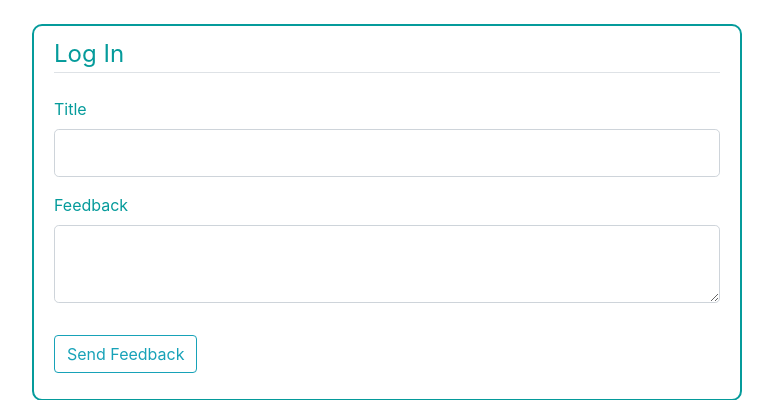
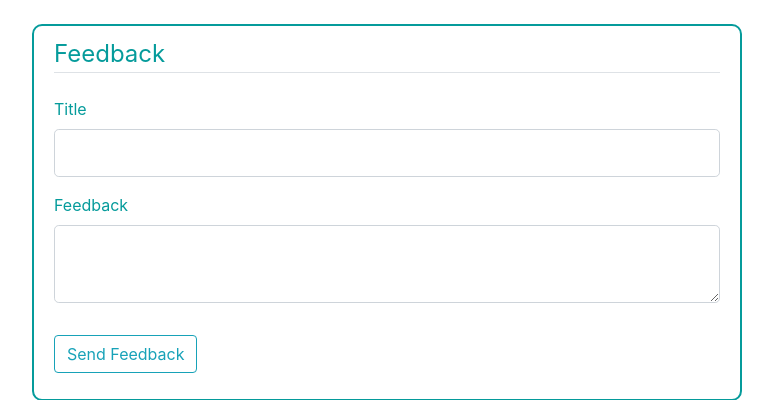
Before and after one commit to sidd6p/CO-Ride, a Flask app: page /my-feedback in a window 1280 px wide. Shown: the part 56-456 px from the top of the page, without its empty margins (68-841 px from the left). Run offline with Flask 2, Linux system fonts and the light colour scheme; the visitor is signed in with stand-in values (Sample User, id 1); some libraries are stand-ins or nearby versions.

Commit message:
Make some refactoring
Author: Siddhartha Purwar
Date: 18-Nov-2021

files:
    modified:   flaskFile/templates/my-feedback.html

```diff
--- a/flaskFile/templates/my-feedback.html
+++ b/flaskFile/templates/my-feedback.html
@@ -7,7 +7,7 @@
                 <form method="POST" action="">
                     {{ form.hidden_tag() }}
                     <fieldset class="form-group">
-                        <legend class="border-bottom mb-4">Log In</legend>
+                        <legend class="border-bottom mb-4">Feedback</legend>
                         <div class="form-group">
                             {{ form.title.label(class="form-control-label") }}
                             {% if form.title.errors %}
```
